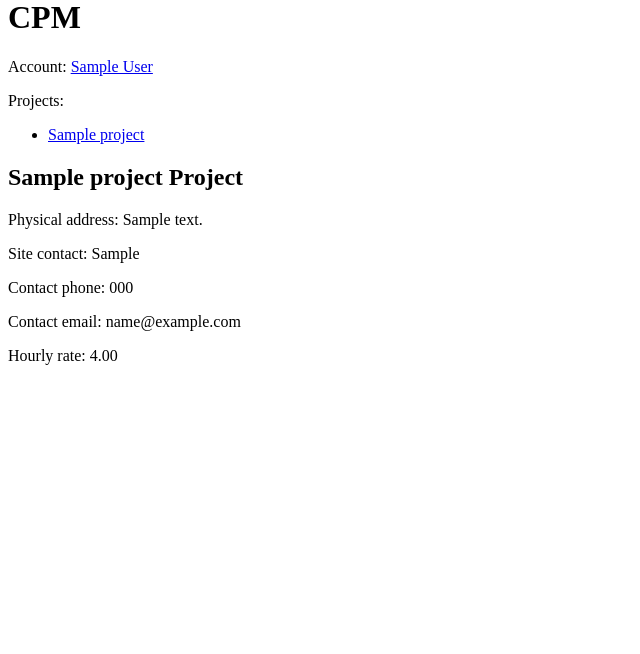
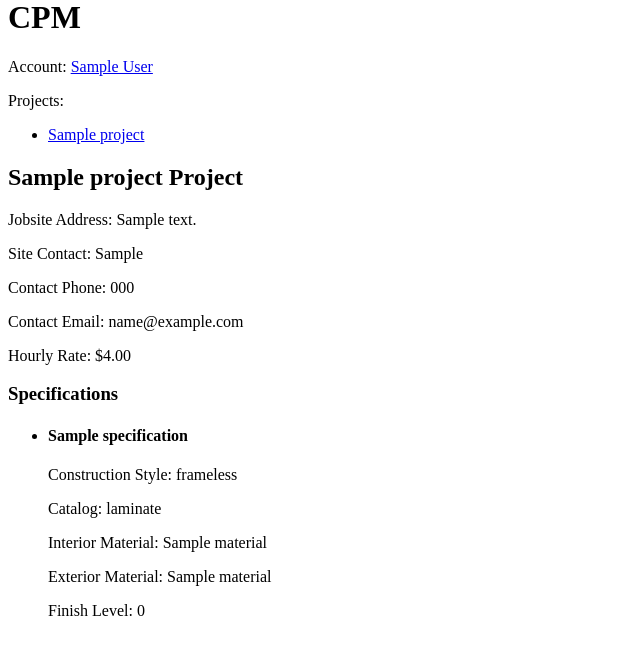
Before and after one commit to propose-software/propose, a Django app: page /project/1 in a window 1280 px wide. Shown: the part 146-800 px from the top of the page, without its empty margins (0-640 px from the left). Run offline with Django 3.2, Linux system fonts and the light colour scheme; a user stored in the database is signed in; tables that the repository leaves empty hold one stand-in row (values such as "Sample post").

Commit message:
added spec details view on project details page

```diff
--- a/cabinets_app/templates/project/project_detail.html
+++ b/cabinets_app/templates/project/project_detail.html
@@ -3,12 +3,28 @@
 {% block title %}Project Detail{% endblock %}
 
 {% block content %}
-<div class="cabinet_detail">
+<section class="project_detail">
   <h2>{{ project.name }} Project</h2>
-  <p>Physical address: {{ project.physical_address }}</p>
-  <p>Site contact: {{ project.site_contact }}</p>
-  <p>Contact phone: {{ project.contact_phone }}</p>
-  <p>Contact email: {{ project.contact_email }}</p>
-  <p>Hourly rate: {{ project.hourly_rate }}</p>
-</div>
+  <p><span>Jobsite Address:</span> {{ project.physical_address }}</p>
+  <p><span>Site Contact:</span> {{ project.site_contact }}</p>
+  <p><span>Contact Phone:</span> {{ project.contact_phone }}</p>
+  <p><span>Contact Email:</span> {{ project.contact_email }}</p>
+  <p><span>Hourly Rate:</span> ${{ project.hourly_rate }}</p>
+</section>
+
+<section class="spec_block">
+  <h3>Specifications</h3>
+  <ul>
+    {% for spec in specs %}
+      <li>
+        <h4>{{spec.name}}</h4>
+        <p><span>Construction Style:</span> {{spec.construction}}</p>
+        <p><span>Catalog:</span> {{spec.catalog}}</p>
+        <p><span>Interior Material:</span> {{spec.interior_material}}</p>
+        <p><span>Exterior Material:</span> {{spec.exterior_material}}</p>
+        <p><span>Finish Level:</span> {{spec.finish_level}}</p>
+      </li>
+    {% endfor %}
+  </ul>
+</section>
 {% endblock content %}
--- a/cabinets_app/views.py
+++ b/cabinets_app/views.py
@@ -44,9 +44,11 @@ def project_create(req):
 def project_detail(req, proj_id=None):
     project = Project.objects.get(pk=proj_id)
     account = Account.objects.get(pk=project.account.id)
+    specs = Specification.objects.filter(project=project)
     context = {
         'project': project,
-        'account': account
+        'account': account,
+        'specs': specs,
     }
     return render(req, './project/project_detail.html', context)
 
```
Also changed, not shown: 2 other files.
